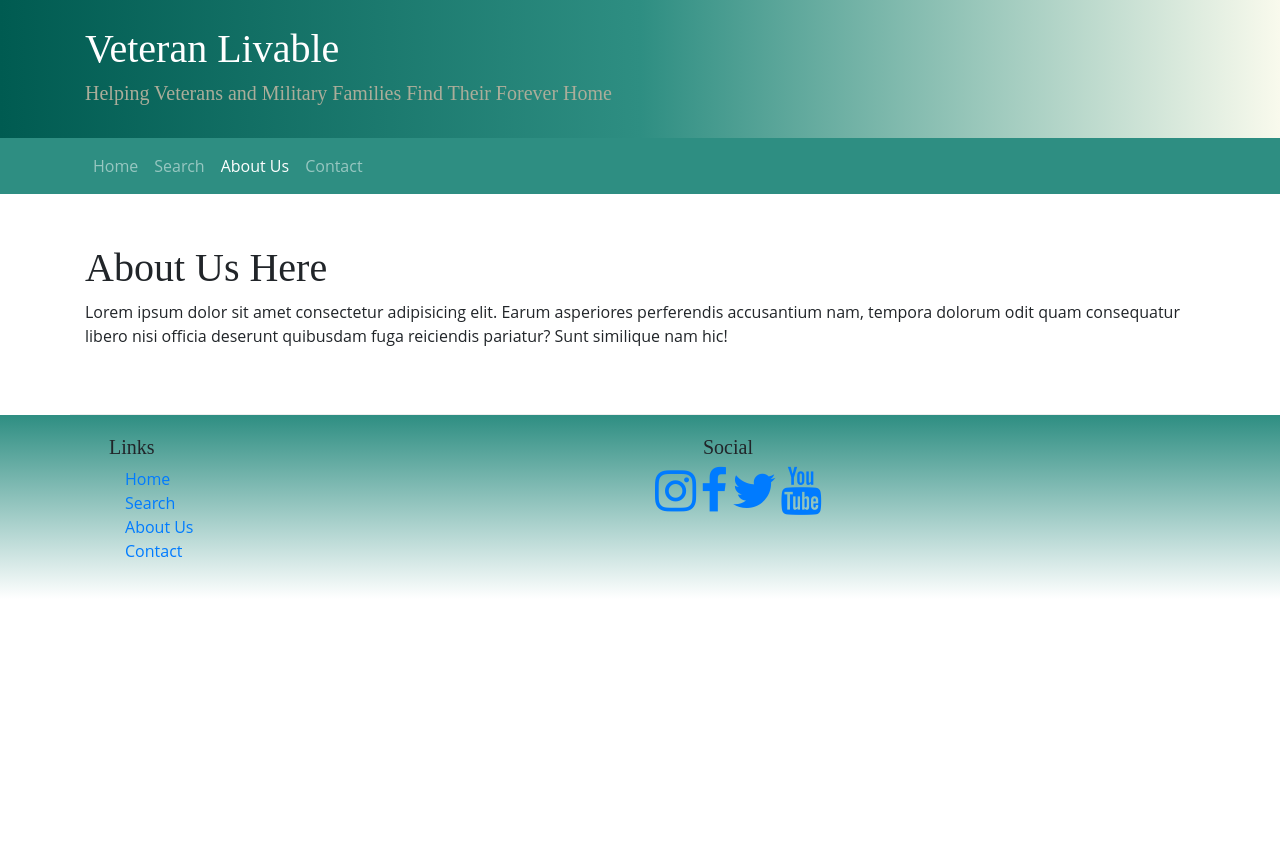
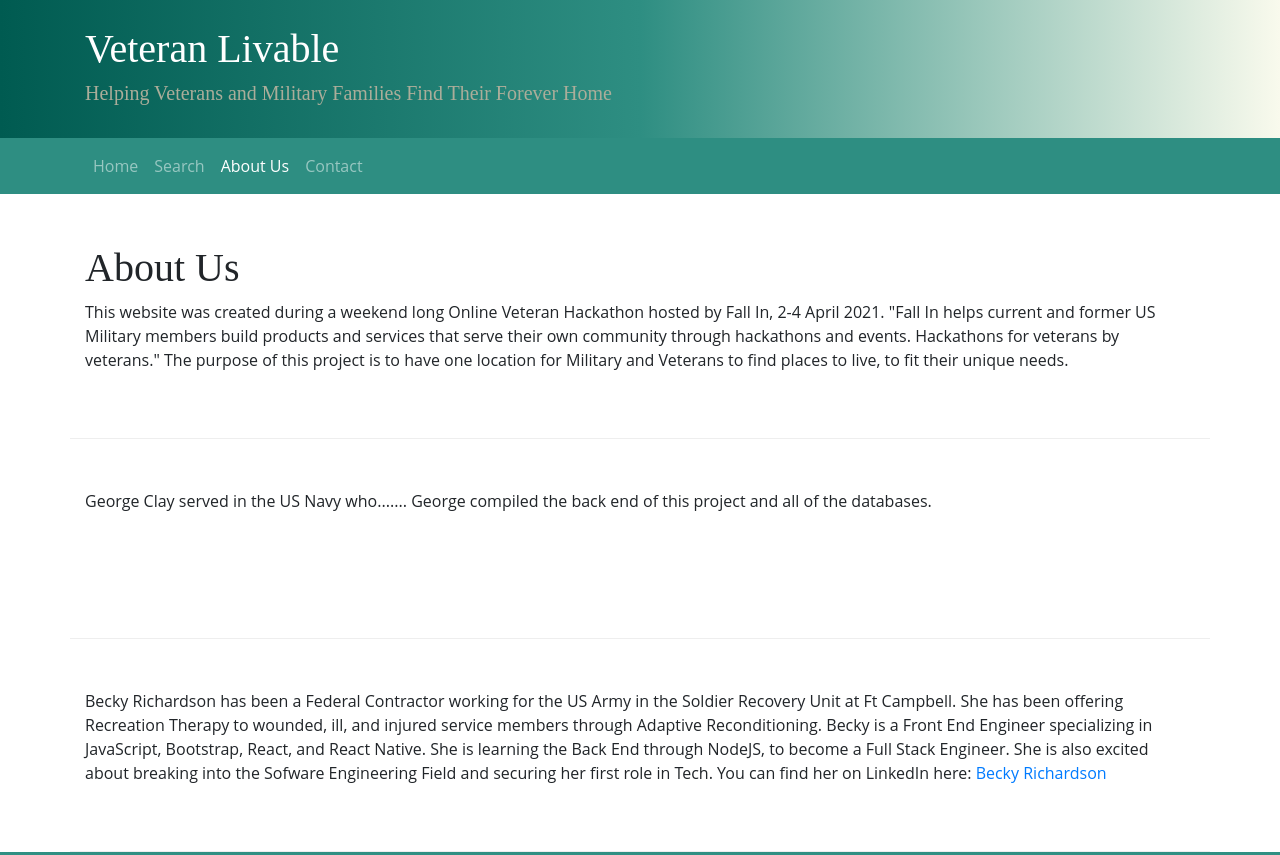
Before and after one commit to beckyrich/veteran-relocation, a website: page aboutus.html in a window 1280 px wide. Shown: the top 855 px of the page. Before the commit the page ends 800 px from the top, so only its background shows below. Drawn offline with nearby package versions, Linux system fonts and the light colour scheme; a web font is replaced by a local one.

Commit message:
Updated About Us Start

```diff
--- a/aboutus.html
+++ b/aboutus.html
@@ -47,8 +47,18 @@
     <div class="container">
         <div class="row row-content">
             <div class="col">
-                <h1>About Us Here</h1>
-                <p>Lorem ipsum dolor sit amet consectetur adipisicing elit. Earum asperiores perferendis accusantium nam, tempora dolorum odit quam consequatur libero nisi officia deserunt quibusdam fuga reiciendis pariatur? Sunt similique nam hic!</p>
+                <h1>About Us</h1>
+                <p>This website was created during a weekend long Online Veteran Hackathon hosted by Fall In, 2-4 April 2021. "Fall In helps current and former US Military members build products and services that serve their own community through hackathons and events. Hackathons for veterans by veterans." The purpose of this project is to have one location for Military and Veterans to find places to live, to fit their unique needs.</p>
+            </div>
+        </div>
+        <div class="row row-content">
+            <div class="col">
+                <p>George Clay served in the US Navy who....... George compiled the back end of this project and all of the databases.</p>
+            </div>
+        </div>
+        <div class="row row-content">
+            <div class="col">
+                <p>Becky Richardson has been a Federal Contractor working for the US Army in the Soldier Recovery Unit at Ft Campbell. She has been offering Recreation Therapy to wounded, ill, and injured service members through Adaptive Reconditioning. Becky is a Front End Engineer specializing in JavaScript, Bootstrap, React, and React Native. She is learning the Back End through NodeJS, to become a Full Stack Engineer. She is also excited about breaking into the Sofware Engineering Field and securing her first role in Tech. You can find her on LinkedIn here: <a href="https://www.linkedin.com/in/richardson-becky/">Becky Richardson</a> </p>
             </div>
         </div>
     </div>
```
